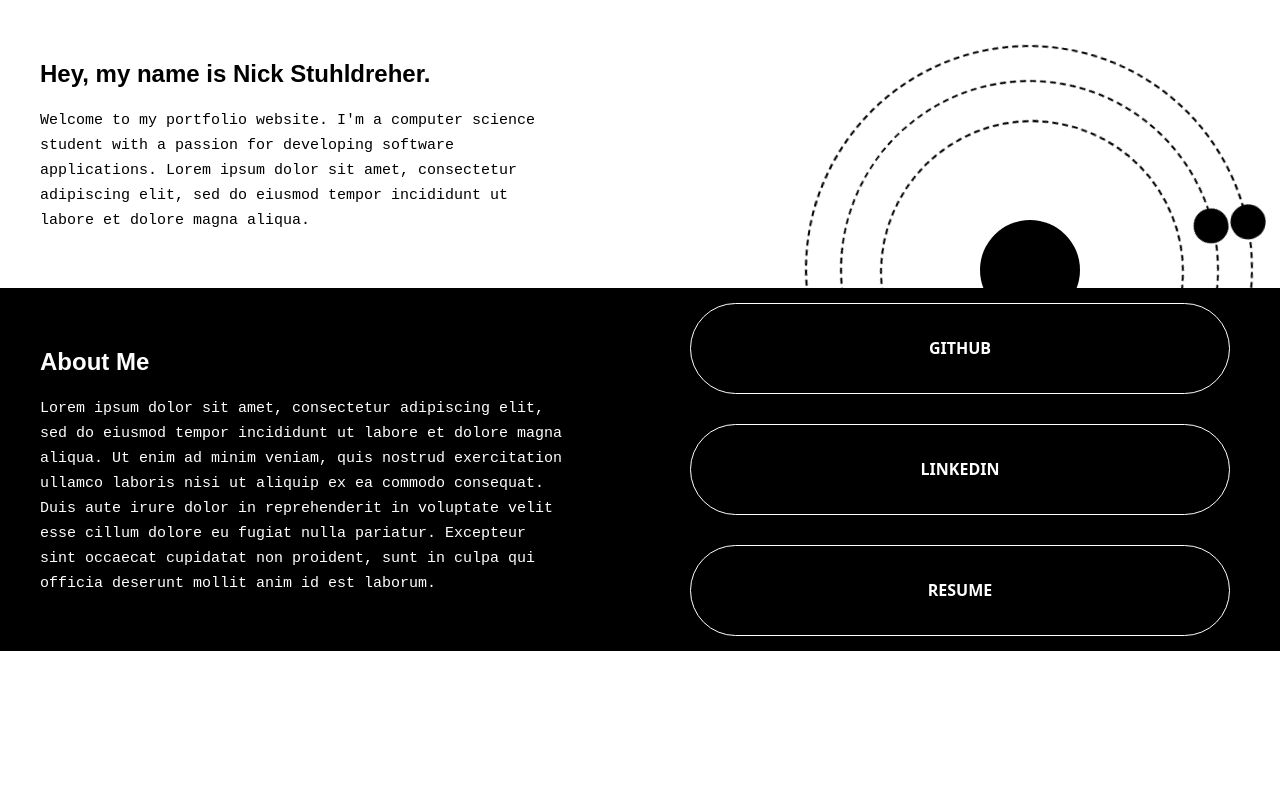
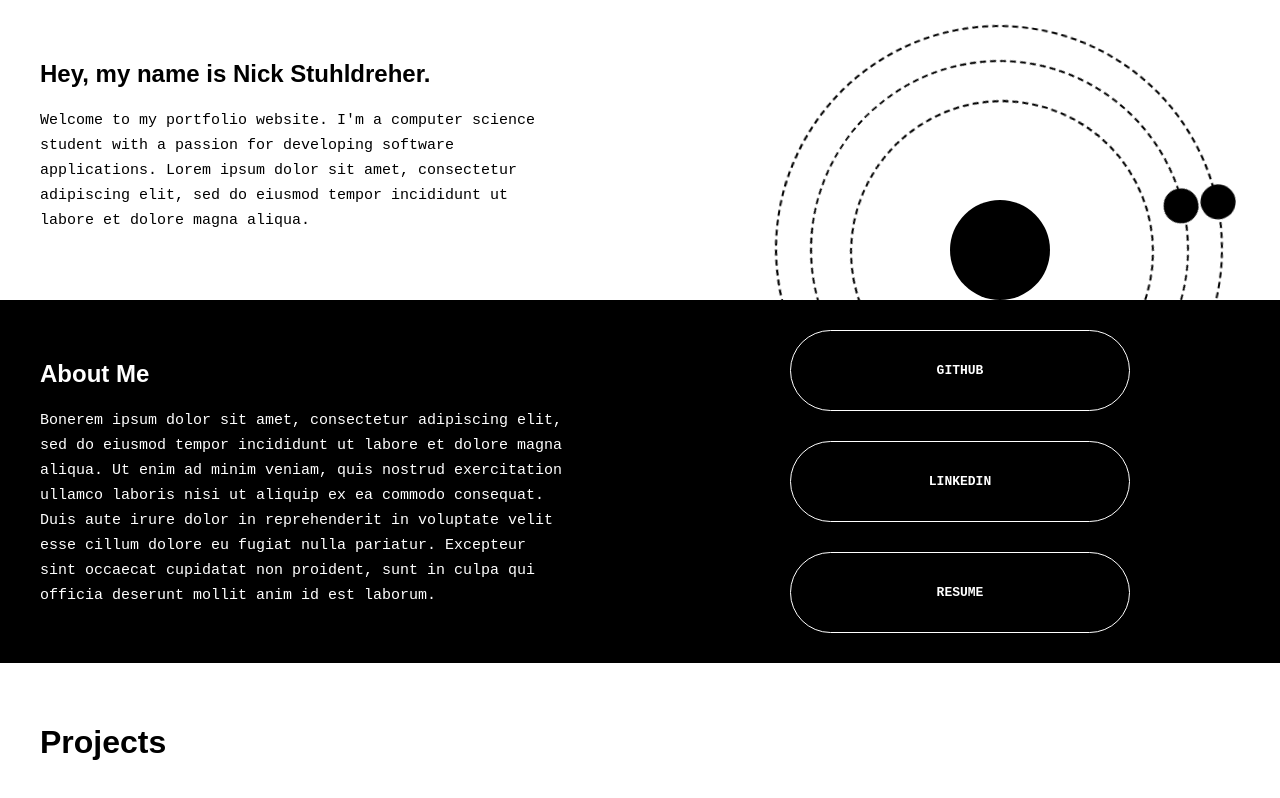
Before and after one commit to nstuhldreher1/PortfolioWebsite, a React (Create React App) app in the folder my-app/: page / in a window 1280 px wide. Shown: the top 798 px of the page. Built offline with nearby package versions, Linux system fonts and the light colour scheme.

Commit message:
Changes to orbit placement.

```diff
--- a/my-app/src/App.css
+++ b/my-app/src/App.css
@@ -1,10 +1,5 @@
 
 
-.orbit{
-    position: absolute;
-    top: 20px;
-    right: 200px;
-}
 .blend{
     mix-blend-mode: difference;
 }
--- a/my-app/src/App.js
+++ b/my-app/src/App.js
@@ -1,5 +1,6 @@
 import PortfolioHeader from './components/PortfolioHeader';
 import AboutMe from './components/AboutMe';
+import Projects from './components/Projects';
 
 import './App.css';
 function App() {
@@ -11,7 +12,7 @@ function App() {
         <div id="App">
           <PortfolioHeader/>
           <AboutMe/>
-
+          <Projects/>
         </div>
 
 
--- a/my-app/src/components/AboutMe.css
+++ b/my-app/src/components/AboutMe.css
@@ -40,10 +40,10 @@ body {
 #links{
     display: grid;
     row-gap: 30px;
-    padding-top: 15px;
-    padding-bottom: 15px;
-    padding-right: 50px;
-    padding-left: 50px;
+    padding-top: 30px;
+    padding-bottom: 30px;
+    padding-right: 150px;
+    padding-left: 150px;
 
 
 }
--- a/my-app/src/components/AboutMe.js
+++ b/my-app/src/components/AboutMe.js
@@ -1,5 +1,4 @@
 import './AboutMe.css';
-import Orbit from './Orbit.js';
 import Button from './Button.js';
 
 let buttons = [
@@ -13,11 +12,9 @@ function AboutMe(){
         <section id = "aboutMe">
             <div id="body" class="inline-block">
                 <h1 id="aboutTitle">About Me</h1>
-                <p id = "aboutDescription">Lorem ipsum dolor sit amet, consectetur adipiscing elit, sed do eiusmod tempor incididunt ut labore et dolore magna aliqua. Ut enim ad minim veniam, quis nostrud exercitation ullamco laboris nisi ut aliquip ex ea commodo consequat. Duis aute irure dolor in reprehenderit in voluptate velit esse cillum dolore eu fugiat nulla pariatur. Excepteur sint occaecat cupidatat non proident, sunt in culpa qui officia deserunt mollit anim id est laborum.</p>
+                <p id = "aboutDescription">Bonerem ipsum dolor sit amet, consectetur adipiscing elit, sed do eiusmod tempor incididunt ut labore et dolore magna aliqua. Ut enim ad minim veniam, quis nostrud exercitation ullamco laboris nisi ut aliquip ex ea commodo consequat. Duis aute irure dolor in reprehenderit in voluptate velit esse cillum dolore eu fugiat nulla pariatur. Excepteur sint occaecat cupidatat non proident, sunt in culpa qui officia deserunt mollit anim id est laborum.</p>
             </div>
-            <div class = "orbit">
-                <Orbit/>
-            </div>
+
             <div id="links" class="inline-block">
                 <Button name= {buttons[0].name}></Button>
                 <Button name = {buttons[1].name}></Button>
--- a/my-app/src/components/Button.css
+++ b/my-app/src/components/Button.css
@@ -14,9 +14,7 @@
   background-image: none;
   color: #fff;
   cursor: pointer;
-  font-family: ui-sans-serif, system-ui, -apple-system, BlinkMacSystemFont,
-    Segoe UI, Roboto, Helvetica Neue, Arial, Noto Sans, sans-serif,
-    Apple Color Emoji, Segoe UI Emoji, Segoe UI Symbol, Noto Color Emoji;
+  font-family: monospace;
   font-size: 100%;
   line-height: 1.5;
   margin: 0;
--- a/my-app/src/components/PortfolioHeader.css
+++ b/my-app/src/components/PortfolioHeader.css
@@ -19,3 +19,12 @@
 .aboutMe{
     background-color: black;
 }
+
+#portheader{
+    display: grid;
+    grid-template-columns: 1fr 1fr;
+}
+
+#orbit{
+    padding-left: 110px;
+}
--- a/my-app/src/components/PortfolioHeader.js
+++ b/my-app/src/components/PortfolioHeader.js
@@ -1,11 +1,14 @@
 import './PortfolioHeader.css';
-
+import Orbit from './Orbit.js';
 function PortfolioHeader(){
     return(
-        <section>
+        <section id= "portheader">
             <div id="header">
                 <h1 id="title">Hey, my name is Nick Stuhldreher.</h1>
                 <p id="description"> Welcome to my portfolio website. I'm a computer science student with a passion for developing software applications. Lorem ipsum dolor sit amet, consectetur adipiscing elit, sed do eiusmod tempor incididunt ut labore et dolore magna aliqua. </p>
+            </div>
+            <div id = "orbit">
+                <Orbit/>
             </div>
         </section>
     );
--- a/my-app/src/components/Projects.css
+++ b/my-app/src/components/Projects.css
@@ -0,0 +1,11 @@
+
+#projects{
+    padding-left: 40px;
+    padding-top: 40px;
+    padding-bottom: 40px;
+}
+
+#project-title{
+    font-family: Arial, Helvetica, sans-serif;
+    color: black;
+}
--- a/my-app/src/components/Projects.js
+++ b/my-app/src/components/Projects.js
@@ -1,9 +1,12 @@
-
+import './Projects.css';
 
 function Projects(){
     return(
         <div id="projects">
             <h1 id="project-title">Projects</h1>
+            <div>
+
+            </div>
         </div>
     );
 }
```
